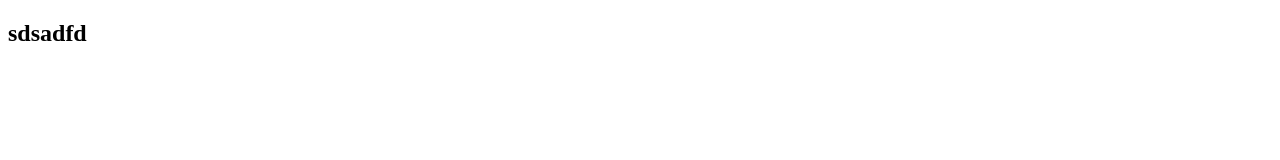
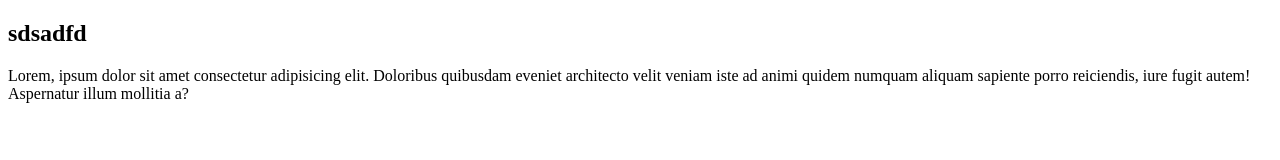
Before and after one commit to kurkumatu6/sam, a plain HTML site: page index.html in a window 1280 px wide. Drawn offline with Linux system fonts and the light colour scheme.

Commit message:
add text

```diff
--- a/index.html
+++ b/index.html
@@ -8,5 +8,8 @@
 </head>
 <body>
     <h2>sdsadfd</h2>
+    <p>Lorem, ipsum dolor sit amet consectetur adipisicing elit. Doloribus quibusdam eveniet architecto velit veniam iste ad animi quidem numquam aliquam sapiente porro reiciendis, iure fugit autem! Aspernatur illum mollitia a?
+
+    </p>
 </body>
 </html>
```
